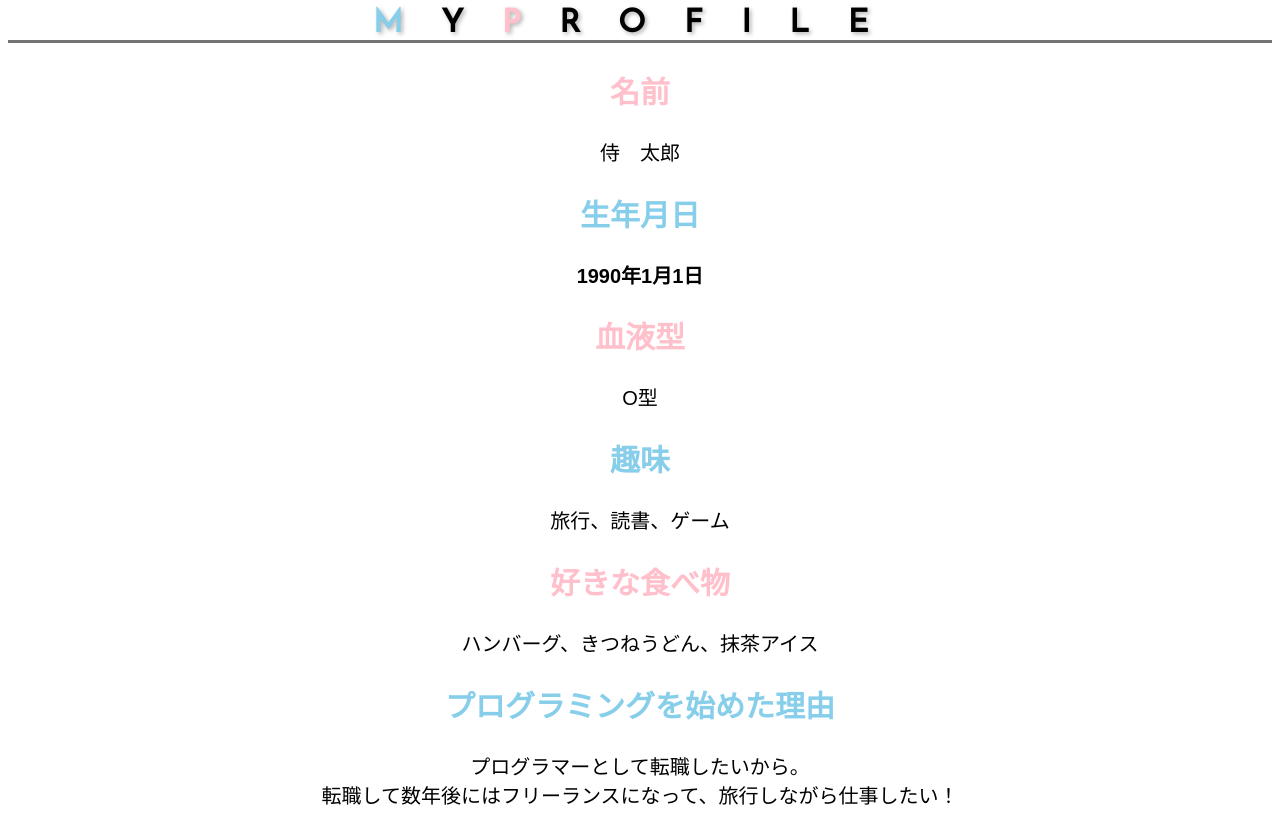
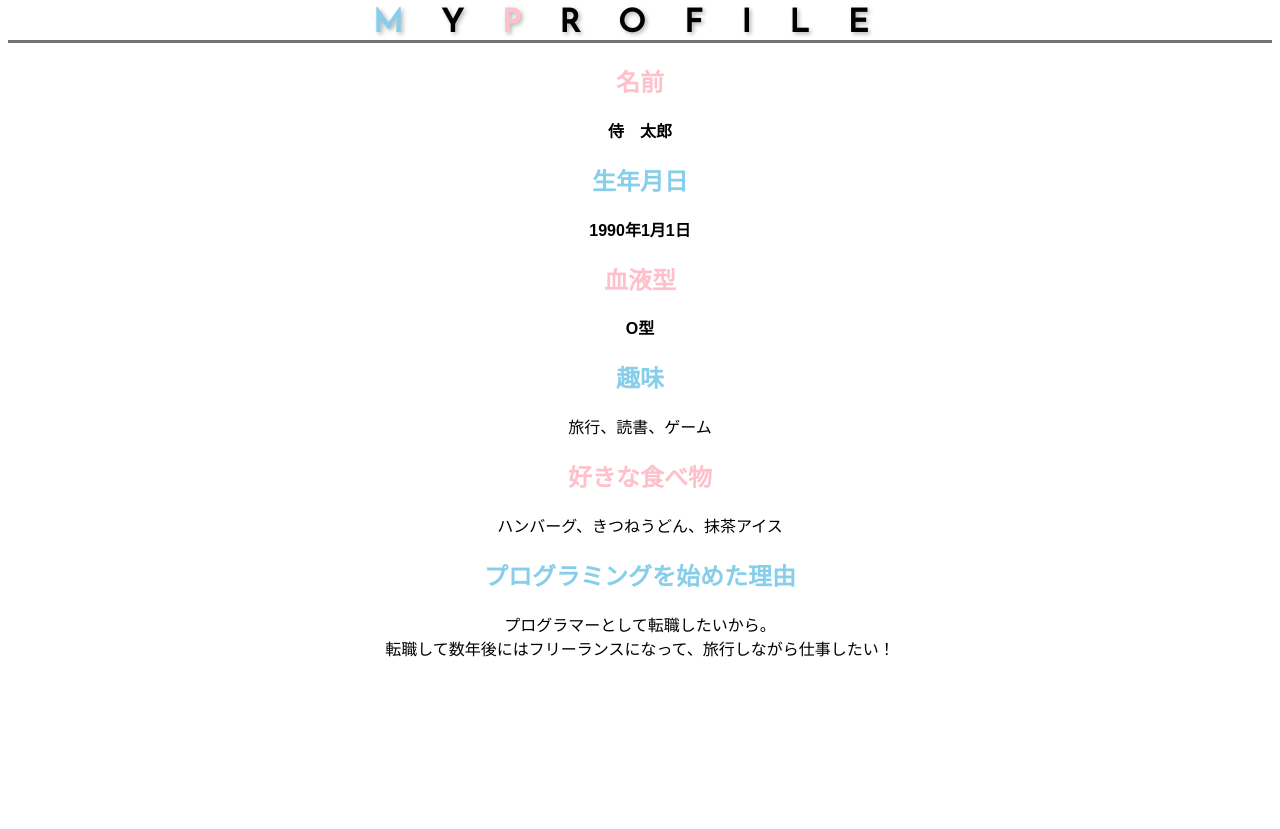
Before and after one commit to Manorme/html-css-basic-kadai, a plain HTML site: page kadai_015/kdai_015.html in a window 1280 px wide. After the commit the page ends 800 px from the top, so only its background shows below. Drawn offline with Linux system fonts and the light colour scheme.

Commit message:
Add files via upload

```diff
--- a/kadai_015/kdai_015.html
+++ b/kadai_015/kdai_015.html
@@ -25,5 +25,6 @@
   <p>ハンバーグ、きつねうどん、抹茶アイス</p>
   <h2 class="blue">プログラミングを始めた理由</h2>
   <p>プログラマーとして転職したいから。<br>転職して数年後にはフリーランスになって、旅行しながら仕事したい！</p>
+  <font size="20px"></font>
 </body>
 </html>
--- a/kadai_015/style.css
+++ b/kadai_015/style.css
@@ -1,6 +1,5 @@
 body {
   font-family: "Arial", "Meiryo", sans-serif;
-  font-size: 20px;
   text-align: center;
 }
 
@@ -24,10 +23,6 @@ h1{
   border-bottom: 3px solid rgb(115, 115, 114);
   margin: 0;
 }
-#basic p.bold {
+#basic > p {
   font-weight: bold;
 }
-
-#basic  p {
-  font-weight: normal;
-}
```
